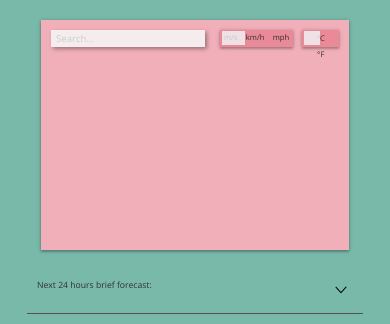
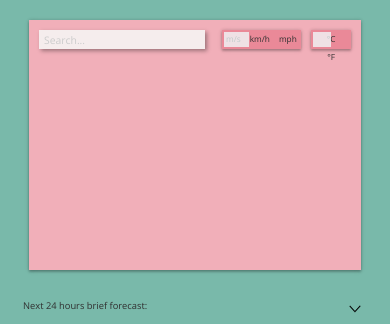
Before and after one commit to okpc-okpc/okpc-okpc.github.io, a plain HTML site: page weather/index.html in a window 390 px wide. Shown: the top 324 px of the page. Drawn offline with nearby package versions, Linux system fonts and the light colour scheme.

Commit message:
responsive

```diff
--- a/weather/css/style.css
+++ b/weather/css/style.css
@@ -75,12 +75,12 @@ html {
 
 
 .metaInfo i {
-	margin-top: -11px;
+	margin-top: -0.7rem;
 }
 
 .metaInfo .wi:before {
 	position: relative;
-	top: 7px;
+	top: 0.4rem;
 }
 
 .metaInfo>p, .currentTemp>p {
@@ -196,7 +196,7 @@ html {
 }
 
 .metaInfo i {
-	font-size: 2rem;
+	font-size: 1.8rem;
 }
 
 .shortInstance i, .longInstance i {
@@ -372,24 +372,60 @@ eft: -150px;
 
 @media (max-width: 650px) {
 	html {
-		font-size: 90%;
+		font-size: 95%;
 	}
 }
 
 @media (max-width: 550px) {
 	html {
+		font-size: 90%;
+	}
+}
+
+@media (max-width: 530px) {
+	html {
+		font-size: 85%;
+	}
+}
+
+@media (max-width: 490px) {
+	html {
+		font-size: 80%;
+	}
+}
+
+@media (max-width: 470px) {
+	html {
+		font-size: 75%;
+	}
+}
+
+@media (max-width: 440px) {
+	html {
 		font-size: 70%;
 	}
 }
 
-@media (max-width: 420px) {
+@media (max-width: 410px) {
+	html {
+		font-size: 65%;
+	}
+}
+
+@media (max-width: 380px) {
 	html {
 		font-size: 60%;
 	}
 }
 
-@media (max-width: 360px) {
+@media (max-width: 355px) {
 	html {
-		font-size: 50%;
+		font-size: 57%;
 	}
 }
+
+@media (max-width: 335px) {
+	html {
+		font-size: 53%;
+	}
+}
```
